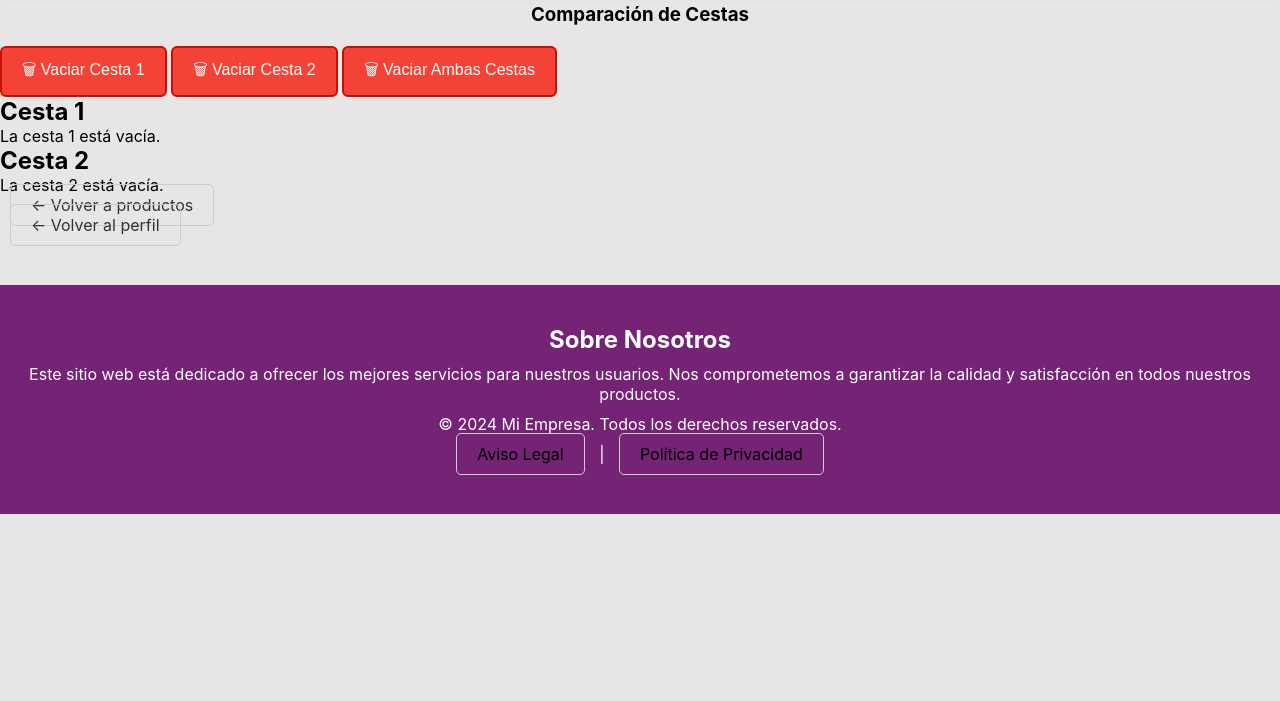
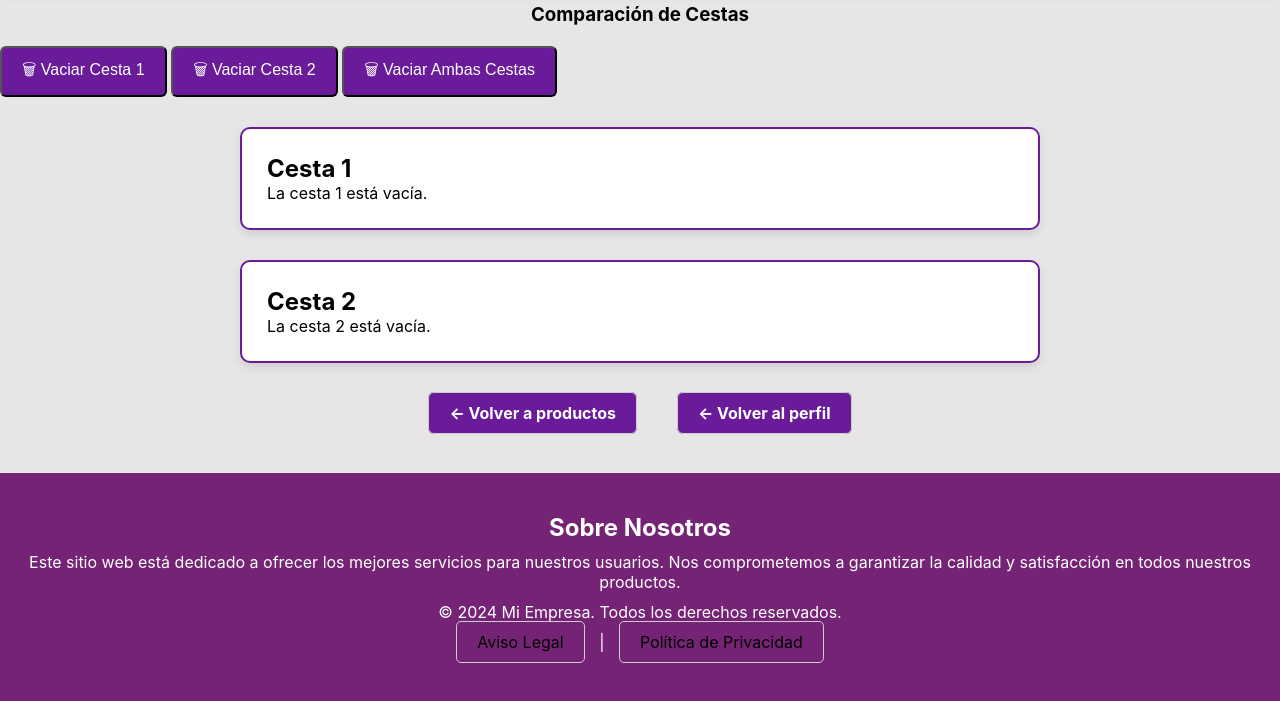
Before and after one commit to superyayas/laYayaFinal, a PHP site: page /gestores/cesta.php in a window 1280 px wide. Shown: the part 77-778 px from the top of the page. Run offline with PHP 8.4, Linux system fonts and the light colour scheme.

Commit message:
cesta.php
cambios en los links

```diff
--- a/gestores/cesta.php
+++ b/gestores/cesta.php
@@ -38,24 +38,26 @@ yayaBD::cerrarConexion();
 <article class="centrado">
     <h1>Comparación de Cestas</h1>
 
-    <form action="limpiar_Cesta.php" method="post" style="display:inline;">
+    <div class="botones-cesta">
+        <form action="limpiar_cesta.php" method="post" style="display:inline;">
             <input type="hidden" name="cesta" value="1">
-        <input type="submit" value="🗑 Vaciar Cesta 1" class="boton boton-eliminar">
+            <input type="submit" value="🗑 Vaciar Cesta 1" class="boton">
         </form>
 
-    <form action="limpiar_Cesta.php" method="post" style="display:inline;">
+        <form action="limpiar_cesta.php" method="post" style="display:inline;">
             <input type="hidden" name="cesta" value="2">
-        <input type="submit" value="🗑 Vaciar Cesta 2" class="boton boton-eliminar">
+            <input type="submit" value="🗑 Vaciar Cesta 2" class="boton">
         </form>
 
-    <form action="limpiar_Cesta.php" method="post" style="display:inline;">
+        <form action="limpiar_cesta.php" method="post" style="display:inline;">
             <input type="hidden" name="cesta" value="todas">
-        <input type="submit" value="🗑 Vaciar Ambas Cestas" class="boton boton-eliminar">
+            <input type="submit" value="🗑 Vaciar Ambas Cestas" class="boton">
         </form>
+    </div>
 
     <div class="cestas-comparadas">
     <!-- Cesta 1 -->
-    <div class="cesta">
+    <div class="seccion-contenedor">
         <h2>Cesta 1</h2>
         <?php if (!empty($productos_cesta1)): ?>
         <table class="tabla">
@@ -98,7 +100,7 @@ yayaBD::cerrarConexion();
     </div>
 
     <!-- Cesta 2 -->
-    <div class="cesta">
+    <div class="seccion-contenedor">
         <h2>Cesta 2</h2>
         <?php if (!empty($productos_cesta2)): ?>
         <table class="tabla">
@@ -141,8 +143,10 @@ yayaBD::cerrarConexion();
     </div>
     </div>
 
-    <p><a href="listar_productos.php">← Volver a productos</a></p>
-    <p><a href="<?= BASE_URL ?>/../sesiones/accesoUser.php">← Volver al perfil</a></p>
+    <div class="botones-navegacion">
+    <p><a href="listar_productos.php" class="boton">← Volver a productos</a></p>
+    <p><a href="<?= BASE_URL ?>/../sesiones/accesoUser.php" class="boton">← Volver al perfil</a></p>
+    </div>
 </article>
 </section>
 
```
Lines whose indentation alone changed are shown as unchanged.
